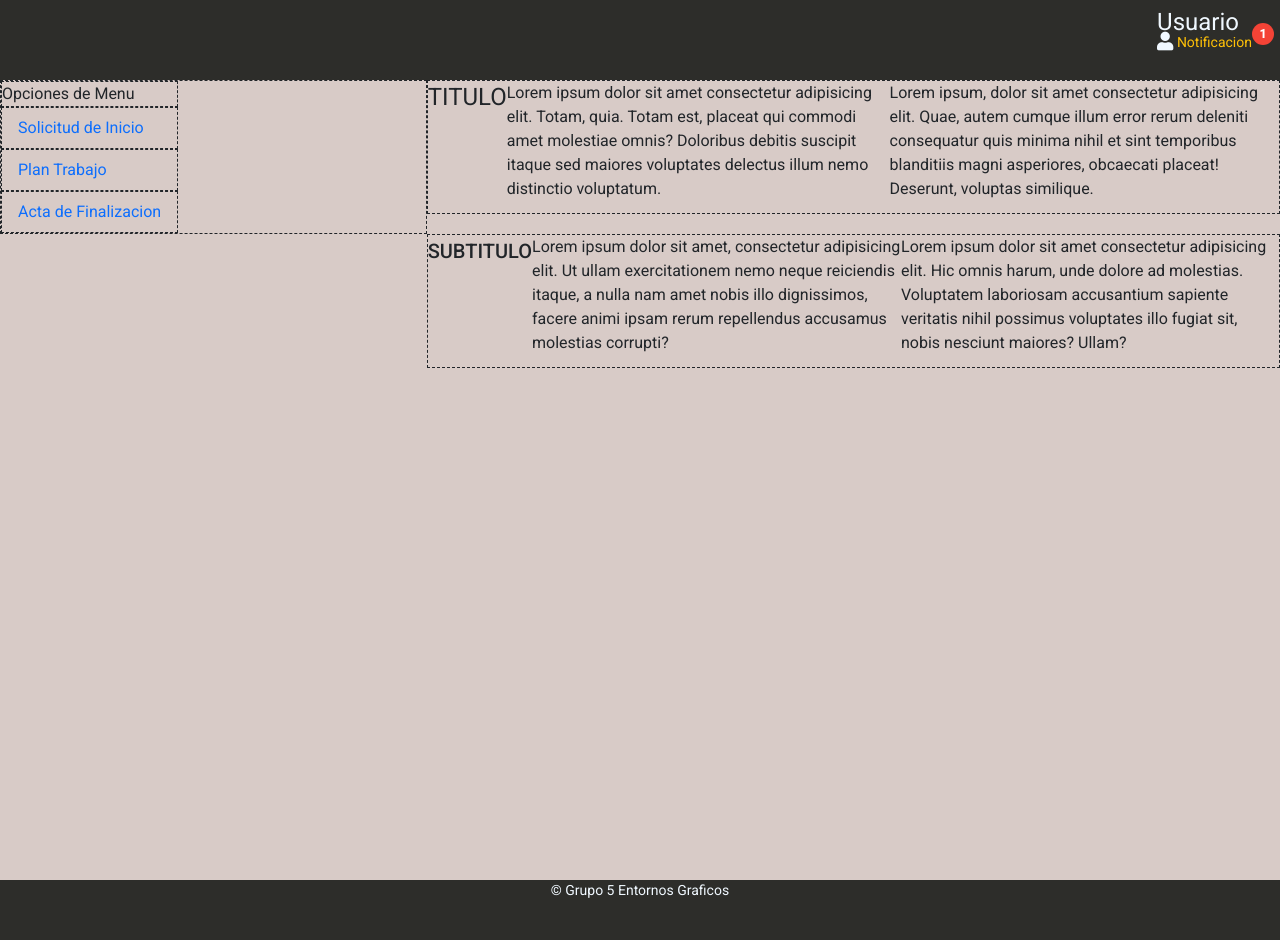
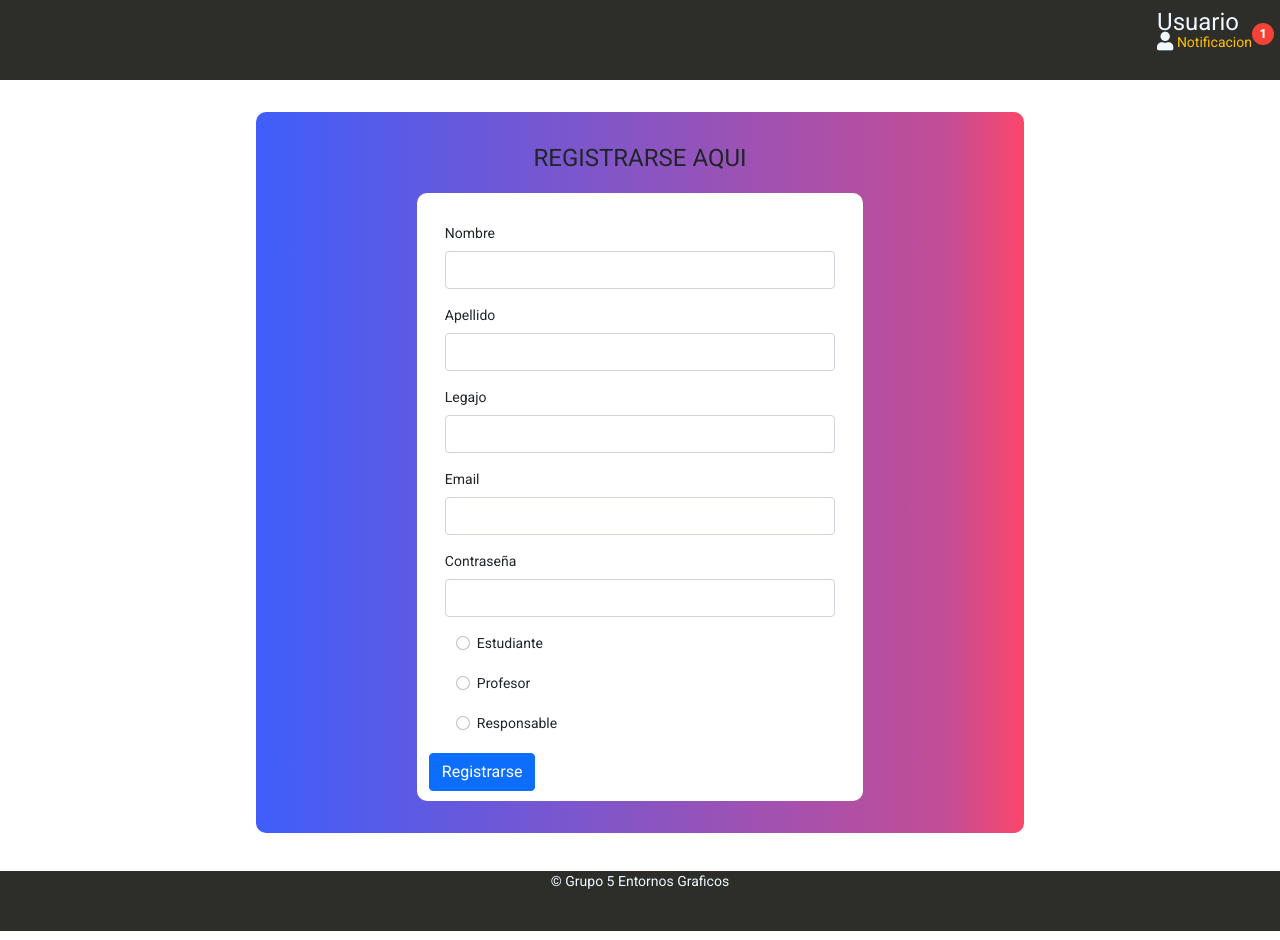
Before and after one commit to FedericoUTN/APP-PPS, an Angular app: page /#/altaUsuario in a window 1280 px wide. Before the commit this address led to /#/home. Built offline with nearby package versions, Linux system fonts and the light colour scheme.

Commit message:
update 3

```diff
--- a/src/app/app-routing.module.ts
+++ b/src/app/app-routing.module.ts
@@ -1,7 +1,9 @@
 import { NgModule } from '@angular/core';
 import {RouterModule, Routes} from '@angular/router';
 import { ActaFinComponent } from './shared/acta-fin/acta-fin.component';
+import { AltaUsuarioComponent } from './shared/alta-usuario/alta-usuario.component';
 import { HomeComponent } from './shared/home/home.component';
+import { LoginComponent } from './shared/login/login.component';
 import { PlaTrabajoComponent } from './shared/pla-trabajo/pla-trabajo.component';
 import { SolInicioComponent } from './shared/sol-inicio/sol-inicio.component';
 
@@ -10,6 +12,8 @@ const routes: Routes = [
     {path: 'solicitudInicio', component: SolInicioComponent},
     {path: 'planTrabajo', component: PlaTrabajoComponent},
     {path: 'actaFin', component: ActaFinComponent},
+    {path: 'login', component: LoginComponent},
+    {path: 'altaUsuario', component: AltaUsuarioComponent},
     {path: '**', pathMatch: 'full', redirectTo: 'home'}
 ];
 
--- a/src/app/model/Usuario.ts
+++ b/src/app/model/Usuario.ts
@@ -1,6 +1,7 @@
 export class Usuario{
 constructor(public legajo: string, public password: string, public nombre: string, public apellido: string, public email: string,
-            public dni: string, public cellphone: string, public localidad: string, public direccion: string, public cp: string){
+            public dni: string, public cellphone: string, public localidad: string, public direccion: string, public cp: string,
+            public tipo: string){
 
 }
 }
--- a/src/app/shared/alta-usuario/alta-usuario.component.html
+++ b/src/app/shared/alta-usuario/alta-usuario.component.html
@@ -1 +1,39 @@
-<p>alta-usuario works!</p>
+<div class="container cuerpo">
+    <h1 class="text-center">REGISTRARSE AQUI</h1>
+    <form action="" [formGroup]='formAltaUsuario' (ngSubmit)='save()' #f='ngForm'>
+        <div class="container">
+            <div class="mb-3 px-3">
+                <label for="InputName" class="form-label">Nombre</label>
+                <input type="text" class="form-control" name="name" id="InputName" formControlName="nombre" [(ngModel)]="user.nombre" name="nombre"></div>
+            <div class="mb-3 px-3">
+                <label for="InputLastname" class="form-label">Apellido</label>
+                <input type="text" class="form-control" name="lastname" id="InputLastname" formControlName="apellido" [(ngModel)]="user.apellido" name="apellido">
+            </div>
+            <div class="mb-3 px-3">
+                <label for="InputLegajo" class="form-label">Legajo</label>
+                <input type="number" class="form-control" name="legajo" id="InputLegajo" formControlName="legajo" [(ngModel)]="user.legajo" name="legajo">
+            </div>
+            <div class="mb-3 px-3">
+                <label for="InputEmail" class="form-label">Email</label>
+                <input type="email" class="form-control" name="email" id="InputLegajo" formControlName="email" [(ngModel)]="user.email" name="email">
+            </div>
+            <div class="mb-3 px-3">
+                <label for="InputPassword" class="form-label">Contraseña</label>
+                <input type="password" class="form-control" name="password" id="InputPassword" formControlName="contraseña" [(ngModel)]="user.password" name="contraseña">
+            </div>
+            <div class="form-check mb-3 px-5">
+                <input class="form-check-input" type="radio" name="RadioInput" id="InputStudent" checked value='Estudiante' formControlName="tipo" [(ngModel)]="user.tipo" name="tipo">
+                <label class="form-check-label" for="InputStudent">Estudiante</label>
+            </div>
+            <div class="form-check mb-3 px-5">
+                <input class="form-check-input" type="radio" name="RadioInput" id="InputProfessor" value='Profesor' formControlName="tipo" [(ngModel)]="user.tipo" name="tipo">
+                <label class="form-check-label" for="InputProfessor">Profesor</label>
+            </div>
+            <div class="form-check mb-3 px-5">
+                <input class="form-check-input" type="radio" name="RadioInput" id="InputResponsable" value='Responsable' formControlName="tipo" [(ngModel)]="user.tipo" name="tipo">
+                <label class="form-check-label" for="InputResponsable">Responsable</label>
+            </div>
+            <button type="submit " class="btn btn-primary">Registrarse</button>
+        </div>
+    </form>
+</div>
--- a/src/app/shared/alta-usuario/alta-usuario.component.ts
+++ b/src/app/shared/alta-usuario/alta-usuario.component.ts
@@ -1,4 +1,6 @@
 import { Component, OnInit } from '@angular/core';
+import { FormBuilder, FormGroup } from '@angular/forms';
+import { Usuario } from 'src/app/model/Usuario';
 
 @Component({
   selector: 'app-alta-usuario',
@@ -7,9 +9,25 @@ import { Component, OnInit } from '@angular/core';
 })
 export class AltaUsuarioComponent implements OnInit {
 
-  constructor() { }
+formAltaUsuario: FormGroup;
+user: Usuario = {legajo: '', password: '', nombre: '', apellido: '', email: '', dni: '',
+ cellphone: '', localidad: '', direccion: '', cp: '', tipo: '' };
+  constructor(private formBuilder: FormBuilder) {
+    this.formAltaUsuario = this.formBuilder.group({
+      nombre: [''],
+      apellido: [''],
+      legajo: [''],
+      email: [''],
+      contraseña: [''],
+      tipo: ['']
+
+    });
+   }
 
   ngOnInit(): void {
   }
+  save(): void {
+  console.log(this.user);
+  }
 
 }
--- a/src/app/shared/home/home.component.html
+++ b/src/app/shared/home/home.component.html
@@ -10,6 +10,9 @@
             </li>
             <li class="nav-item">
                 <a class="nav-link active" routerLink="/actaFin">Acta de Finalizacion</a>
+            </li>
+            <li>
+                <a class="nav-link active" routerLink="/login">Login</a>
             </li>
         </ul>
     </aside>
--- a/src/app/shared/login/login.component.css
+++ b/src/app/shared/login/login.component.css
@@ -0,0 +1,47 @@
+.cuerpo {
+    background: rgb(63, 94, 251);
+    background: linear-gradient( 90deg, rgba(63, 94, 251, 1) 0%, rgba(195, 77, 150, 1) 90%, rgba(252, 70, 107, 1) 100%);
+}
+
+.container {
+    margin-top: 2.5%;
+    padding-top: 30px;
+    padding-bottom: 10px;
+    border-radius: 10px;
+    border-width: 3px;
+    height: 40%;
+    width: 60%;
+}
+
+.container h1 {
+    margin-bottom: 50px;
+}
+
+.container img {
+    width: 200px;
+    margin: 0px 50px 0px 10px;
+    /* display: inline-block; */
+}
+
+.form-group {
+    margin-left: 5%;
+    margin-top: 20px;
+}
+
+.form-group input {
+    margin-bottom: 10px;
+    display: inline-block;
+}
+
+.form-group label {
+    display: inline-block;
+    width: 100px;
+}
+
+button {
+    margin: 10px 50px;
+}
+
+.inp {
+    margin-left: 20%;
+}
--- a/src/app/shared/login/login.component.html
+++ b/src/app/shared/login/login.component.html
@@ -1 +1,25 @@
-<p>login works!</p>
+<div class="container cuerpo">
+    <h1 class="text-center">LOGIN DE USUARIO</h1>
+    <img src="https://i.ibb.co/ChMPdQW/user.png" class="mx-auto d-block" alt="user image" />
+    <form action="" [formGroup]='formLogin' (ngSubmit)='save()' #f='ngForm'>
+        <div class="form-group">
+            <div class="inp">
+                <label class="text-center" for="InputEmail">Correo Electronico</label>
+                <input type="email" class="form-control w-50" id="InputEmail" required="" formControlName='correo' [(ngModel)]='mail' name='correo' />
+            </div>
+
+            <br />
+            <div class="inp">
+                <label for="InputPassword">Contraseña</label>
+                <input type="email" class="form-control w-50" id="InputEmail" required="" formControlName='password' [(ngModel)]='pass' name='password' />
+            </div>
+
+            <br />
+            <div class="inp">
+                <button type="submit" class="btn btn-primary">Registrarse</button>
+                <a href="">Olvido su contraseña?</a>
+            </div>
+            <a class="nav-link active" routerLink="/altaUsuario">Nuevo usuario de PPS?</a>
+        </div>
+    </form>
+</div>
--- a/src/app/shared/login/login.component.ts
+++ b/src/app/shared/login/login.component.ts
@@ -1,4 +1,5 @@
 import { Component, OnInit } from '@angular/core';
+import { FormBuilder, FormGroup } from '@angular/forms';
 
 @Component({
   selector: 'app-login',
@@ -7,9 +8,22 @@ import { Component, OnInit } from '@angular/core';
 })
 export class LoginComponent implements OnInit {
 
-  constructor() { }
+formLogin: FormGroup;
+mail = '';
+pass = '';
+
+
+  constructor(private formBuilder: FormBuilder) {
+this.formLogin = this.formBuilder.group({
+  correo: [''],
+  password: ['']
+});
+   }
 
   ngOnInit(): void {
   }
+  save(): void {
 
 }
+
+}
--- a/src/app/shared/sol-inicio/sol-inicio.component.ts
+++ b/src/app/shared/sol-inicio/sol-inicio.component.ts
@@ -10,7 +10,7 @@ import { Usuario } from 'src/app/model/Usuario';
 })
 export class SolInicioComponent implements OnInit {
   formSolicitud: FormGroup;
-  user: Usuario = {legajo: '', password: '', nombre: '', apellido: '', email: '', dni: '', cellphone: '', localidad: '', direccion: '', cp: '' };
+  user: Usuario = {legajo: '', password: '', nombre: '', apellido: '', email: '', dni: '', cellphone: '', localidad: '', direccion: '', cp: '', tipo: '' };
   nullDate = new Date(0);
   solicitud: SolicitudInicio = {fechaIncial: this.nullDate, caracteristicas: '', docenteTutor: ''};
   empresa: Empresa = {nombre: '', direccion: '', localidad: '', telefono: '', codigoPostal: '', email: '', personaContacto: ''};
```
